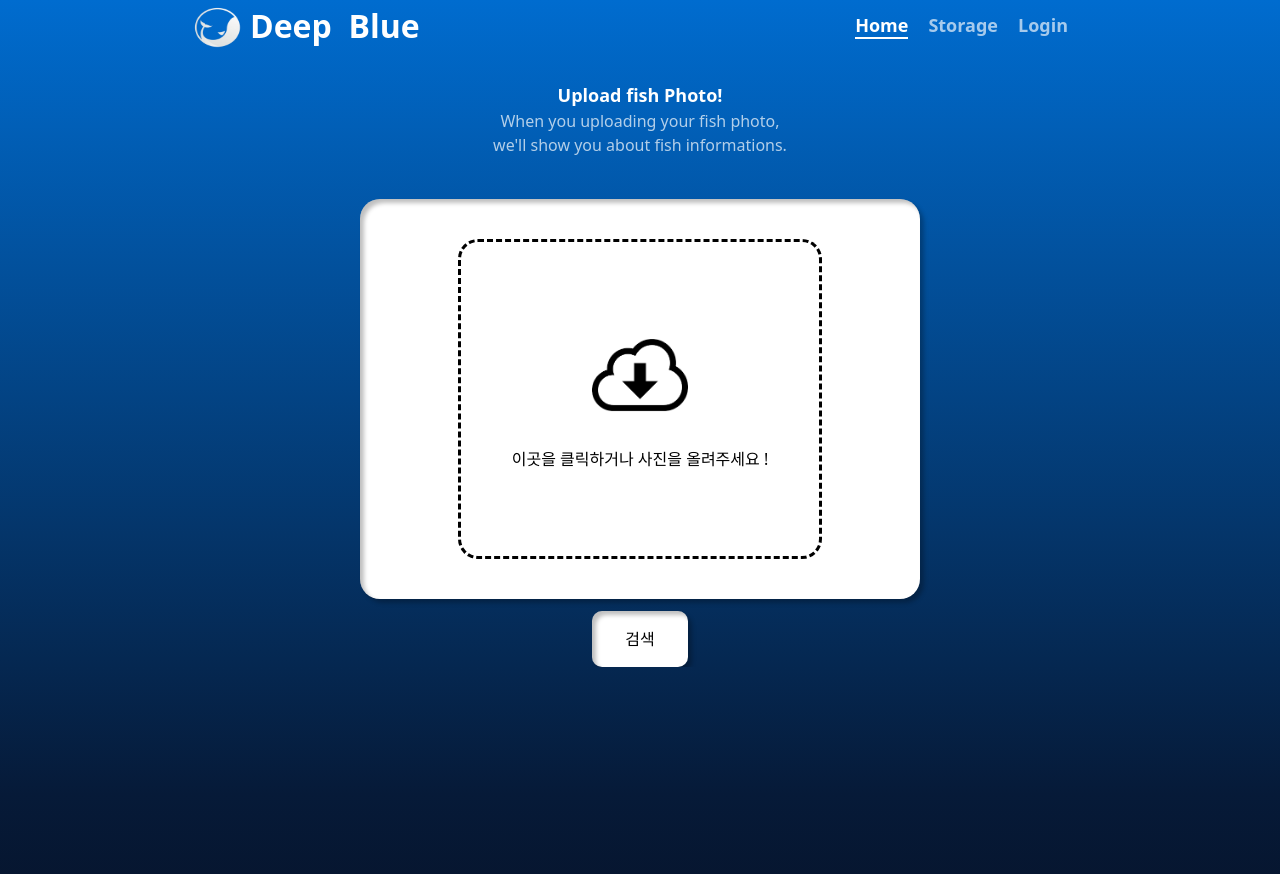
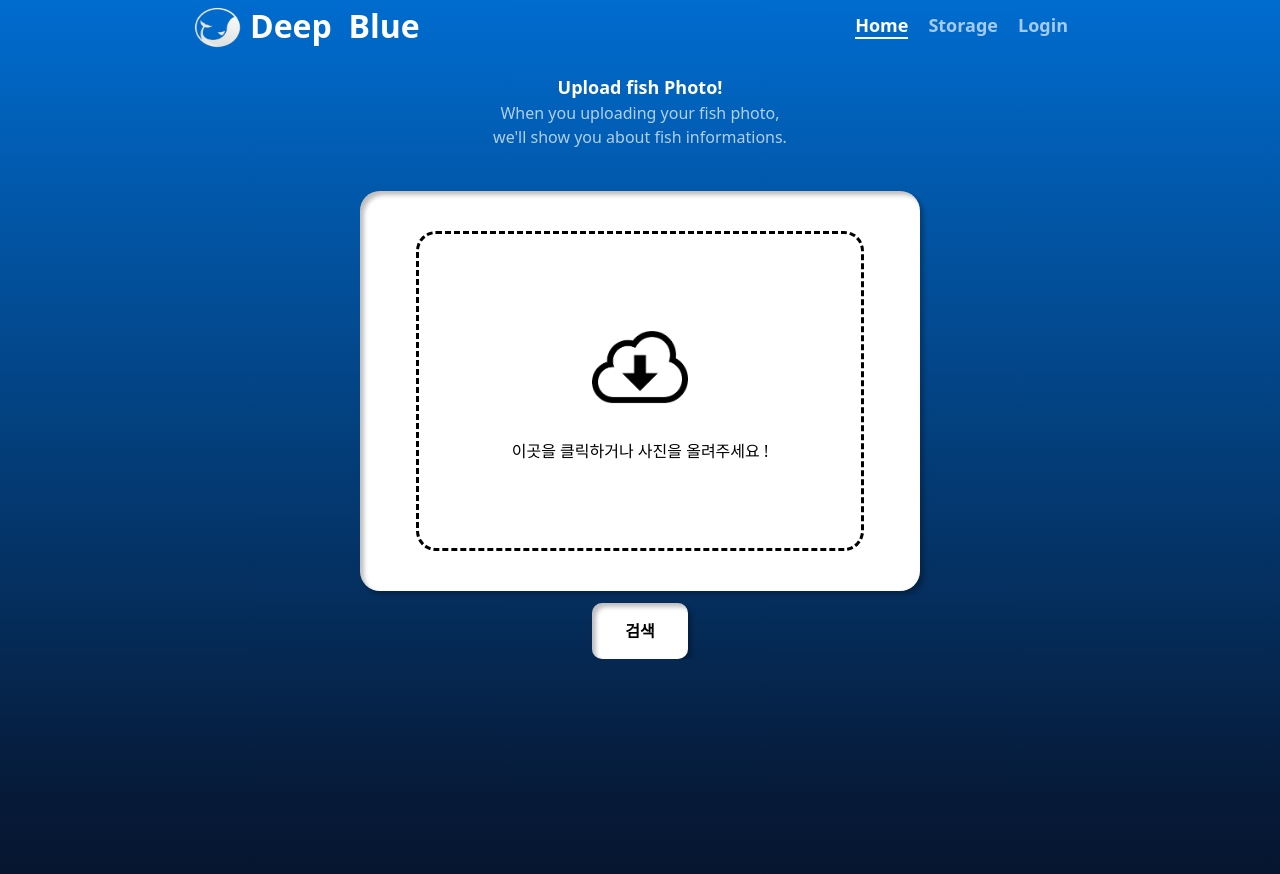
Before and after one commit to SVTeamJ/DeepBlue, a React (Vite) app in the folder frontend/: page / in a window 1280 px wide. Shown: the top 874 px of the page. Built offline with nearby package versions, Linux system fonts and the light colour scheme.

Commit message:
feat: 이미지 삽입 컴포넌트 애니메이션 추가

```diff
--- a/frontend/src/components/insertImage/index.scss
+++ b/frontend/src/components/insertImage/index.scss
@@ -2,7 +2,7 @@
 
 .insert_box {
   width: 35rem;
-  height: 22.5rem;
+  height: 23.5rem;
   display: flex;
   color: black !important;
   flex-direction: column;
@@ -15,15 +15,18 @@
   border-radius: 20px;
   margin: 0 auto;
   margin-top: 32px;
+  opacity: 0;
+  animation: showInsertImage 1s 1.3s alternate forwards;
+
   @include tablet {
     height: 25rem;
   }
 }
 
 .insert_picture {
-  max-width: 65%;
+  max-width: 80%;
   width: 30rem;
-  height: 17.5rem;
+  height: 19.5rem;
 
   display: flex;
   justify-content: center;
@@ -69,6 +72,7 @@
   align-items: center;
   width: 6rem;
   height: 3.5rem;
+  font-weight: bold;
   margin-top: 10px;
   background-color: rgb(219, 249, 249);
   background: #ffffff;
@@ -78,6 +82,8 @@
   color: black;
   margin: 0 auto;
   margin-top: 12px;
+  opacity: 0;
+  animation: showInsertImage 1s 1.7s alternate forwards;
   &:hover {
     scale: 1.05;
   }
@@ -87,3 +93,15 @@
     top: -1px;
   }
 }
+
+@keyframes showInsertImage {
+  0% {
+    opacity: 0;
+    transform: translateY(10px);
+  }
+
+  100% {
+    opacity: 1;
+    transform: translateY(0px);
+  }
+}
--- a/frontend/src/page/main/index.scss
+++ b/frontend/src/page/main/index.scss
@@ -13,7 +13,7 @@
 .main_introduce {
   padding-bottom: 10px;
   text-align: center;
-  margin-top: 32px;
+  margin-top: 24px;
   & > h1 {
     font-size: 18px;
     font-weight: bold;
@@ -25,6 +25,10 @@
     animation: showIntroduce2 0.5s 0.9s alternate forwards;
     opacity: 0;
   }
+}
+
+.main_insertPicture {
+  overflow: hidden;
 }
 
 @keyframes showIntroduce {
```
